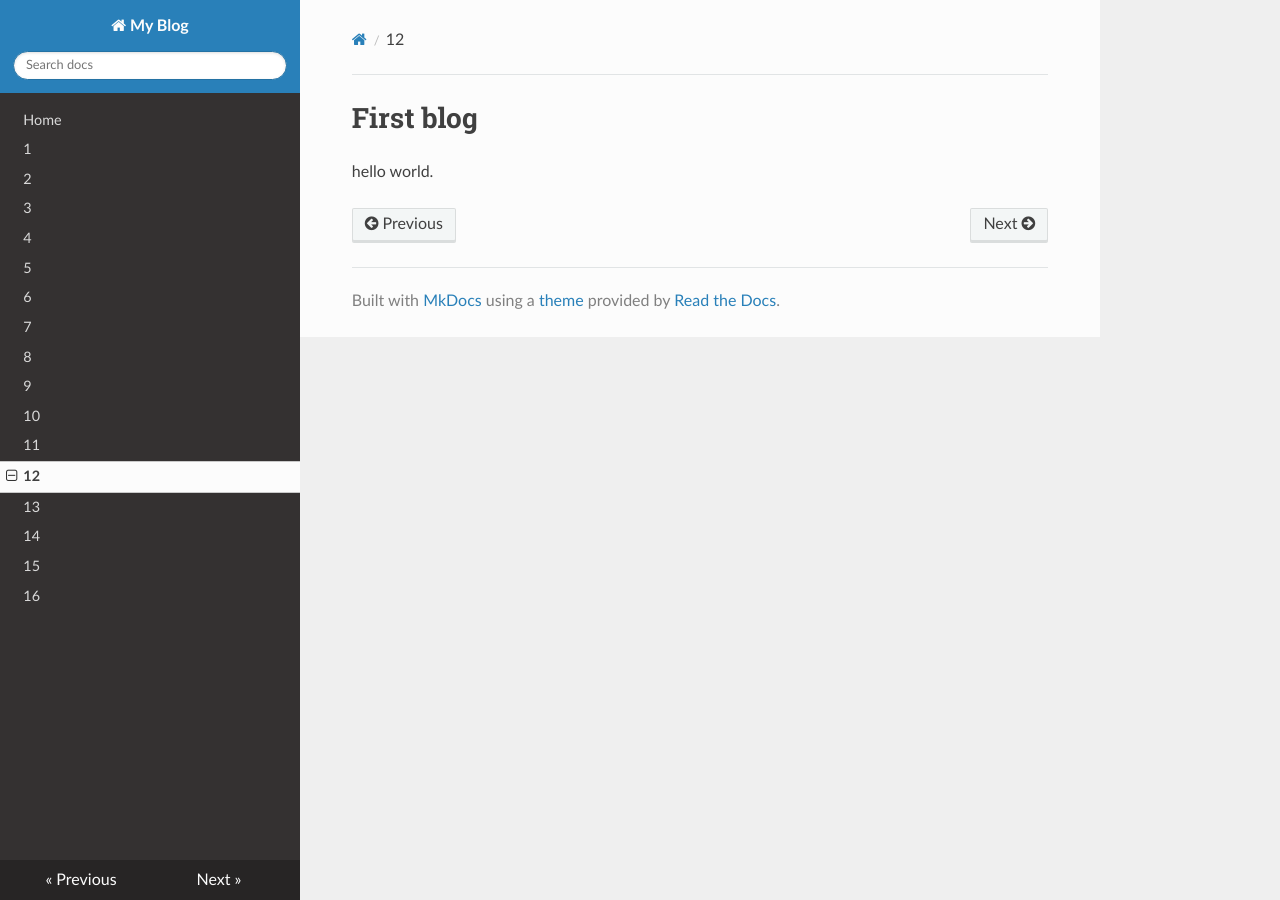
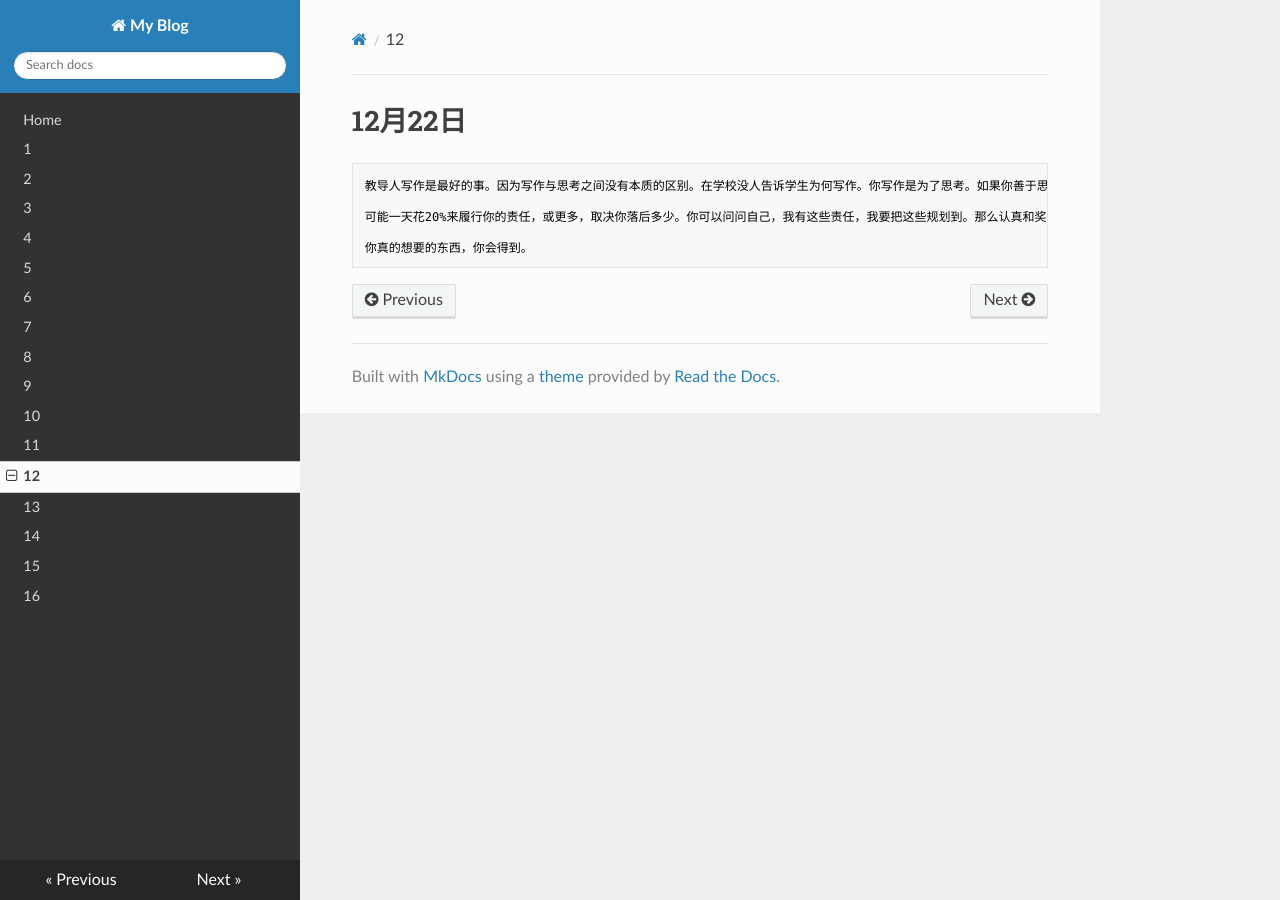
Before and after one commit to lizkca/theblog, an MkDocs documentation site: the page built from docs/12.md, in a window 1280 px wide. Built offline with MkDocs 1.6.1, drawn with Linux system fonts in a browser that asks for light colours; nearby versions of some CDN libraries.

Commit message:
add 12.md

```diff
--- a/docs/12.md
+++ b/docs/12.md
@@ -1,3 +1,7 @@
-# First blog
+# 12月22日
 
-hello world.
+    教导人写作是最好的事。因为写作与思考之间没有本质的区别。在学校没人告诉学生为何写作。你写作是为了思考。如果你善于思考，雄辩，写作，那么你能无往不利。思考是你能够给一个人的最强有力的武器。那些很聪明的人，的言论往往都很有说服力。如果你很有说服力，善于与人沟通，那么你将获得很多资源。该怎么规划时间呢？为了有你想要的一天，定个时间表。（为了达成你的目标，你明天该过成啥样，才最靠谱？明天过完，有比开始更靠近目标了么？）
+
+    可能一天花20%来履行你的责任，或更多，取决你落后多少。你可以问问自己，我有这些责任，我要把这些规划到。那么认真和奖励之间的比例是多少？你可以这样问自己，就像你在和自己的员工讨价还价一样。例如，你想我明天好好工作，那么你会给予些什么我呢？（可以是认真一小时，然后打一会游戏。）你得和自己商量，而不是强迫自己。就像与一个能让你效率变高，生活变好的人谈判一样。这才是正确的规划。因为你会想，如果我度过了这样的一天，肯定会很好。这样，你会走上正确的道路，事情开始正循环然后你上升进步。你是否行动，或者在多大程度活出精彩并不只是关系到你自己的命运。这不仅是你的命运，而是所有与你相连的人的命运。世界有70亿人，你怎么做，做不做，似乎不重要。但不是这样的，你是你关系网中的结点。你一生会认识超过1000人，这些人也会认识1000人，你与100万人之间只有一个人的距离，和十亿人之间只用两个人的距离。你所做的，如石头落入池塘，一圈圈涟漪向外扩散，以你完全无法理解的方式影响着一切。这意味着你做或者不做会比你想象的重要得多。如果你过着病态的生活，你将会将你所处的圈子病态化。世界上病态的人达到一定数量，将会变成地狱。
+
+    你真的想要的东西，你会得到。
```
